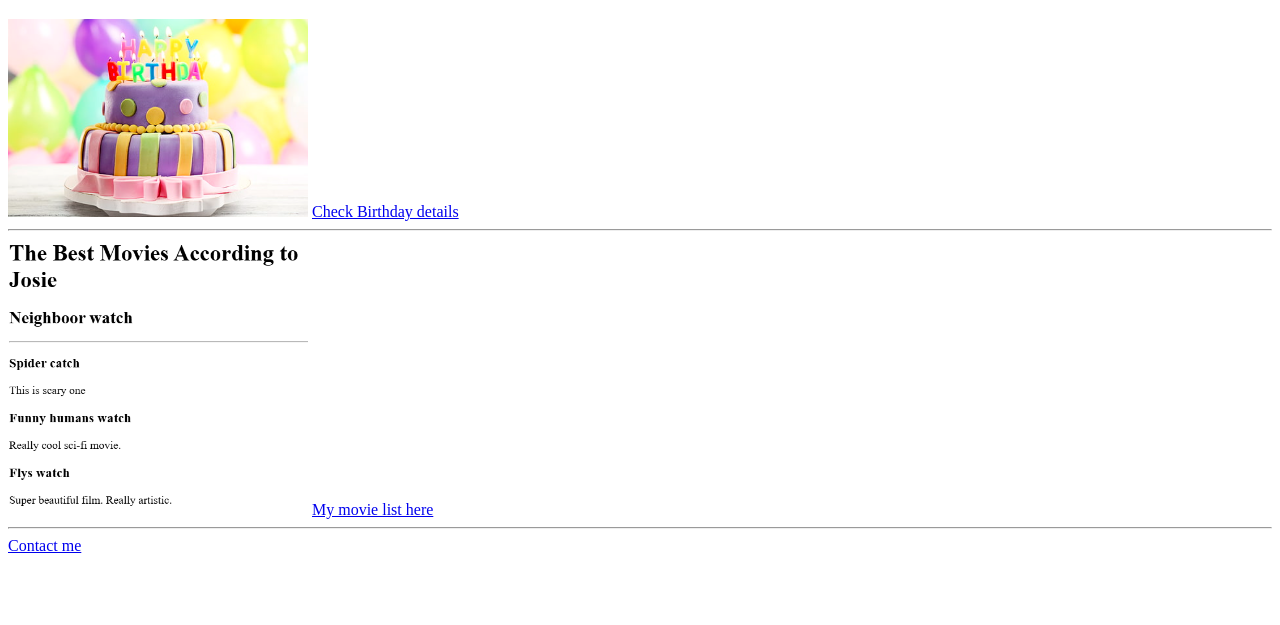
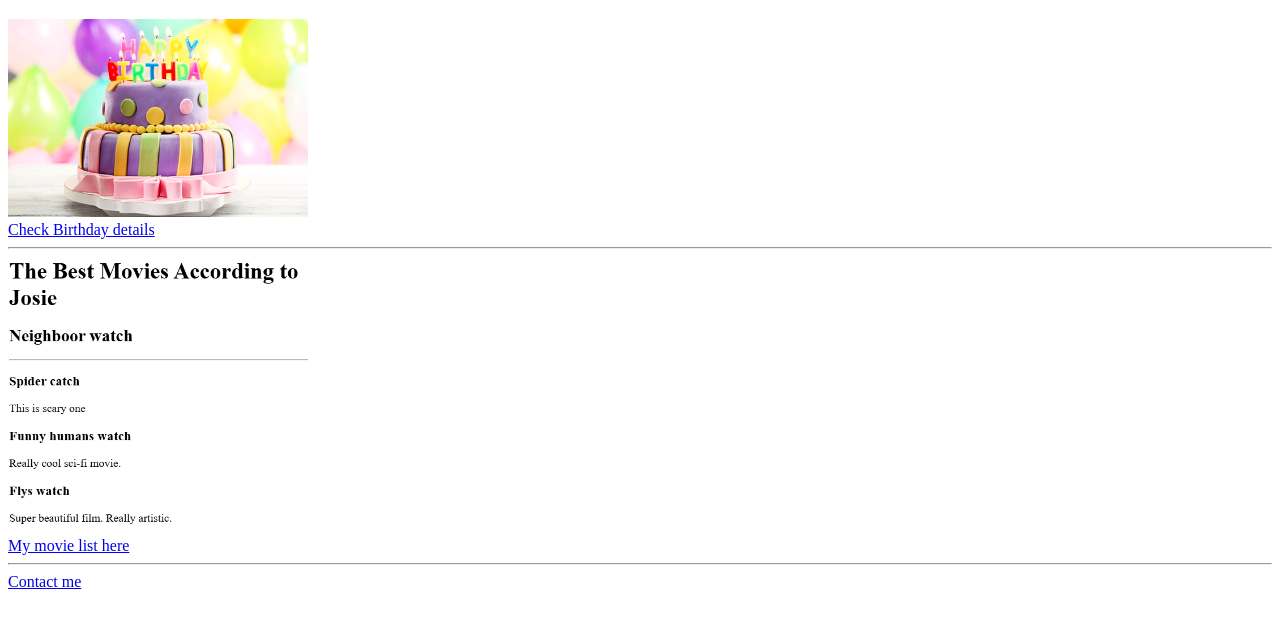
Before and after one commit to Viktorija23/html-card, a plain HTML site: page index.html in a window 1280 px wide. Shown: the part 61-686 px from the top of the page. Drawn offline with Linux system fonts and the light colour scheme.

Commit message:
Update index.html

```diff
--- a/index.html
+++ b/index.html
@@ -9,10 +9,10 @@
  <body>
     <h1>Hey, This is the plan for my next year Birthday!</h1>
     <img src="./assets/images/Screenshot 2025-08-13 195247.png" width="300" alt="birthday details screenshot"/>
-    <a href="./public/birthday-invite.html">Check Birthday details</a>
+    <a href="./public/birthday-invite.html"><br />Check Birthday details</a>
     <hr />
     <img src="./assets/images/Screenshot 2025-08-13 195552.png" width="300" alt="movie ranking screenshot"/>
-    <a href="./public/movie-ranking.html">My movie list here</a>
+    <a href="./public/movie-ranking.html"><br />My movie list here</a>
     <hr />
     <a href="./public/contact.html">Contact me</a>
 
```
